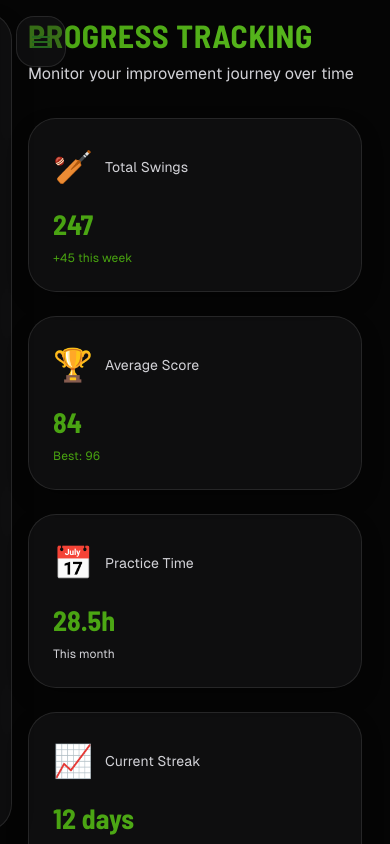
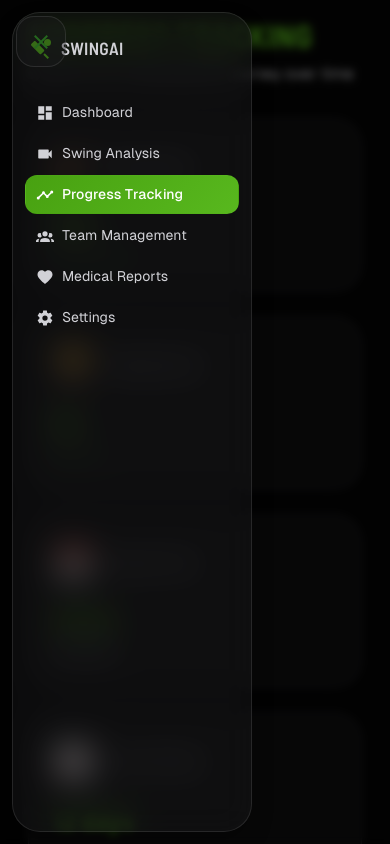
Before and after one commit to alext04/swing_ai, a React (Vite) app in the folder swingai/: page /progress in a window 390 px wide. Both pictures are taken after a click on the button 41 px from the left and 41 px from the top of the page. Shown: the top 844 px of the page. Built offline with nearby package versions, Linux system fonts and the light colour scheme.

Commit message:
fixed responsiveness

```diff
--- a/swingai/src/App.tsx
+++ b/swingai/src/App.tsx
@@ -33,7 +33,7 @@ function App() {
   return (
     <Router>
       <div className="app">
-        <Sidebar open={sidebarOpen} onClose={() => setSidebarOpen(false)} />
+        <Sidebar open={sidebarOpen} onToggle={() => setSidebarOpen(!sidebarOpen)} onClose={() => setSidebarOpen(false)} />
         <main className="main-content">
           <Container fluid>
             <Routes>
--- a/swingai/src/components/Sidebar.tsx
+++ b/swingai/src/components/Sidebar.tsx
@@ -16,10 +16,11 @@ import {
 
 interface SidebarProps {
   open: boolean;
+  onToggle: () => void;
   onClose: () => void;
 }
 
-const Sidebar: React.FC<SidebarProps> = ({ open, onClose }) => {
+const Sidebar: React.FC<SidebarProps> = ({ open, onToggle, onClose }) => {
   const location = useLocation();
 
   const navItems = [
@@ -36,7 +37,7 @@ const Sidebar: React.FC<SidebarProps> = ({ open, onClose }) => {
       {/* Mobile Menu Button */}
       <button
         className="mobile-menu-btn"
-        onClick={() => onClose()}
+        onClick={() => onToggle()}
         style={{
           display: 'none',
           position: 'fixed',
@@ -57,8 +58,27 @@ const Sidebar: React.FC<SidebarProps> = ({ open, onClose }) => {
         <Icon path={open ? mdiClose : mdiMenu} size={1} />
       </button>
 
+      {/* Mobile Backdrop */}
+      {open && (
+        <div
+          className="sidebar-backdrop"
+          onClick={onClose}
+          style={{
+            display: 'none',
+            position: 'fixed',
+            top: 0,
+            left: 0,
+            right: 0,
+            bottom: 0,
+            background: 'rgba(0, 0, 0, 0.5)',
+            zIndex: 999,
+            backdropFilter: 'blur(4px)'
+          }}
+        />
+      )}
+
       <motion.aside
-        className="sidebar"
+        className={`sidebar ${open ? 'open' : ''}`}
         initial={false}
         animate={{ x: 0 }}
       >
@@ -93,10 +113,13 @@ const Sidebar: React.FC<SidebarProps> = ({ open, onClose }) => {
             display: block !important;
           }
           .sidebar {
-            transform: translateX(-100%) !important;
+            transform: translateX(calc(-100% - 24px)) !important;
           }
           .sidebar.open {
             transform: translateX(0) !important;
+          }
+          .sidebar-backdrop {
+            display: block !important;
           }
         }
       `}</style>
--- a/swingai/src/index.css
+++ b/swingai/src/index.css
@@ -537,7 +537,7 @@ h6 {
 
 @media (max-width: 768px) {
   .sidebar {
-    transform: translateX(-100%);
+    transform: translateX(calc(-100% - 24px));
     transition: transform 0.3s ease;
   }
 
--- a/swingai/src/pages/Dashboard.tsx
+++ b/swingai/src/pages/Dashboard.tsx
@@ -3,17 +3,12 @@ import { motion } from 'framer-motion';
 import Icon from '@mdi/react';
 import { colors } from '../theme';
 import {
-  mdiTrendingUp,
-  mdiClockOutline,
   mdiAccount,
   mdiCricket,
   mdiArrowUpRight,
   mdiArrowDownRight,
-  mdiHistory,
-  mdiCog,
   mdiHeart,
   mdiAlertCircle,
-  mdiTrophy,
   mdiAccountGroup,
   mdiChartBar,
   mdiDownload,
@@ -318,7 +313,8 @@ const Dashboard: React.FC = () => {
               <p style={{ color: 'var(--text-secondary)', fontSize: '0.875rem', marginBottom: 24 }}>
                 Shot consistency over time
               </p>
-              <div style={{ height: 250 }}>
+              <div style={{ height: 250, overflowX: 'auto', overflowY: 'hidden' }}>
+                <div style={{ minWidth: 500, height: '100%' }}>
                   <ResponsiveContainer width="100%" height="100%">
                     <LineChart data={sampleData}>
                       <CartesianGrid strokeDasharray="3 3" stroke={colors.chartGridDark} />
@@ -340,6 +336,7 @@ const Dashboard: React.FC = () => {
                       />
                     </LineChart>
                   </ResponsiveContainer>
+                </div>
               </div>
             </motion.div>
           </div>
@@ -467,7 +464,6 @@ const Dashboard: React.FC = () => {
       ) : (
         /* Coach View */
         <>
-          {/* Coach Dashboard Stats */}
           <div className="grid-4" style={{ marginBottom: 32 }}>
             {teamStats.map((stat, index) => (
               <motion.div
@@ -597,7 +593,8 @@ const Dashboard: React.FC = () => {
               <p style={{ color: 'var(--text-secondary)', fontSize: '0.875rem', marginBottom: 24 }}>
                 Weekly team metrics comparison
               </p>
-              <div style={{ height: 280 }}>
+              <div style={{ height: 280, overflowX: 'auto', overflowY: 'hidden' }}>
+                <div style={{ minWidth: 600, height: '100%' }}>
                   <ResponsiveContainer width="100%" height="100%">
                     <BarChart data={sampleData}>
                       <CartesianGrid strokeDasharray="3 3" stroke={colors.chartGridDark} />
@@ -615,6 +612,7 @@ const Dashboard: React.FC = () => {
                       <Bar name="Consistency" dataKey="consistency" fill={colors.chartSeries2} radius={[4, 4, 0, 0]} />
                     </BarChart>
                   </ResponsiveContainer>
+                </div>
               </div>
             </motion.div>
           </div>
@@ -999,8 +997,9 @@ const Dashboard: React.FC = () => {
             </div>
           )}
         </>
-      )}
-    </div>
+      )
+      }
+    </div >
   );
 };
 
--- a/swingai/src/pages/MedicalReports.tsx
+++ b/swingai/src/pages/MedicalReports.tsx
@@ -3,7 +3,6 @@ import { motion } from 'framer-motion';
 import Icon from '@mdi/react';
 import { colors } from '../theme';
 import {
-  mdiHeart,
   mdiArrowLeft,
   mdiMagnify,
   mdiDownload,
--- a/swingai/src/pages/ProgressTracking.tsx
+++ b/swingai/src/pages/ProgressTracking.tsx
@@ -3,13 +3,10 @@ import { motion } from 'framer-motion';
 import Icon from '@mdi/react';
 import { colors } from '../theme';
 import {
-  mdiCalendar,
-  mdiTrendingUp,
   mdiTrophy,
   mdiTarget,
   mdiDownload,
-  mdiFilter,
-  mdiCricket
+  mdiFilter
 } from '@mdi/js';
 import {
   XAxis,
@@ -228,7 +225,8 @@ const ProgressTracking: React.FC = () => {
           <p style={{ color: 'var(--text-secondary)', fontSize: '0.875rem', marginBottom: 24 }}>
             Monthly progress overview
           </p>
-          <div style={{ height: 300 }}>
+          <div style={{ height: 300, overflowX: 'auto', overflowY: 'hidden' }}>
+            <div style={{ minWidth: 600, height: '100%' }}>
               <ResponsiveContainer width="100%" height="100%">
                 <ComposedChart data={monthlyData}>
                   <defs>
@@ -268,6 +266,7 @@ const ProgressTracking: React.FC = () => {
                 </ComposedChart>
               </ResponsiveContainer>
             </div>
+          </div>
         </motion.div>
 
         {/* Weekly Activity */}
@@ -281,7 +280,8 @@ const ProgressTracking: React.FC = () => {
           <p style={{ color: 'var(--text-secondary)', fontSize: '0.875rem', marginBottom: 24 }}>
             Swings analyzed this week
           </p>
-          <div style={{ height: 300 }}>
+          <div style={{ height: 300, overflowX: 'auto', overflowY: 'hidden' }}>
+            <div style={{ minWidth: 600, height: '100%' }}>
               <ResponsiveContainer width="100%" height="100%">
                 <BarChart data={weeklyActivity}>
                   <CartesianGrid strokeDasharray="3 3" stroke={colors.chartGrid} />
@@ -299,6 +299,7 @@ const ProgressTracking: React.FC = () => {
                   <Bar dataKey="minutes" name="Minutes" fill={colors.legacyTeal} radius={[4, 4, 0, 0]} />
                 </BarChart>
               </ResponsiveContainer>
+            </div>
           </div>
         </motion.div>
       </div>
@@ -355,12 +356,12 @@ const ProgressTracking: React.FC = () => {
             </tbody>
           </table>
         </div>
-      </motion.div>
+      </motion.div >
 
       {/* Achievements & Milestones */}
-      <div className="grid-2" style={{ marginBottom: 32 }}>
+      < div className="grid-2" style={{ marginBottom: 32 }}>
         {/* Achievements */}
-        <motion.div
+        < motion.div
           className="card"
           initial={{ opacity: 0, x: -20 }}
           animate={{ opacity: 1, x: 0 }}
@@ -402,10 +403,10 @@ const ProgressTracking: React.FC = () => {
               </div>
             ))}
           </div>
-        </motion.div>
+        </motion.div >
 
         {/* Milestones Timeline */}
-        <motion.div
+        < motion.div
           className="card"
           initial={{ opacity: 0, x: 20 }}
           animate={{ opacity: 1, x: 0 }}
@@ -456,11 +457,11 @@ const ProgressTracking: React.FC = () => {
               </div>
             ))}
           </div>
-        </motion.div>
-      </div>
+        </motion.div >
+      </div >
 
       {/* Goals Section */}
-      <motion.div
+      < motion.div
         className="card"
         initial={{ opacity: 0, y: 20 }}
         animate={{ opacity: 1, y: 0 }}
@@ -514,8 +515,8 @@ const ProgressTracking: React.FC = () => {
             </span>
           </div>
         </div>
-      </motion.div>
-    </div>
+      </motion.div >
+    </div >
   );
 };
 
--- a/swingai/src/pages/SwingAnalysis.tsx
+++ b/swingai/src/pages/SwingAnalysis.tsx
@@ -11,7 +11,6 @@ import {
   mdiFastForward,
   mdiCheckCircle,
   mdiAlertCircle,
-  mdiInformation,
   mdiDownload,
   mdiShare,
   mdiTrashCan,
@@ -41,7 +40,7 @@ interface AnalysisResult {
 }
 
 const SwingAnalysis: React.FC = () => {
-  const [_videoFile, setVideoFile] = useState<File | null>(null);
+  const [, setVideoFile] = useState<File | null>(null);
   const [videoUrl, setVideoUrl] = useState<string | null>(null);
   const [isAnalyzing, setIsAnalyzing] = useState(false);
   const [analysisComplete, setAnalysisComplete] = useState(false);
@@ -468,8 +467,8 @@ const SwingAnalysis: React.FC = () => {
                     {/* Overall Score Card */}
                     <div
                       className={`analysis-card ${mockAnalysisResult.overallScore >= 85 ? 'excellent' :
-                          mockAnalysisResult.overallScore >= 70 ? 'good' :
-                            mockAnalysisResult.overallScore >= 50 ? 'needs-improvement' : 'poor'
+                        mockAnalysisResult.overallScore >= 70 ? 'good' :
+                          mockAnalysisResult.overallScore >= 50 ? 'needs-improvement' : 'poor'
                         }`}
                       style={{ padding: 24, textAlign: 'center' }}
                     >
--- a/swingai/src/pages/TeamManagement.tsx
+++ b/swingai/src/pages/TeamManagement.tsx
@@ -8,10 +8,7 @@ import {
   mdiTrashCan,
   mdiMagnify,
   mdiChevronRight,
-  mdiClose,
-  mdiCheck,
-  mdiCricket,
-  mdiChartBar
+  mdiClose
 } from '@mdi/js';
 import { useNavigate } from 'react-router-dom';
 
```
Lines whose indentation alone changed are shown as unchanged.
